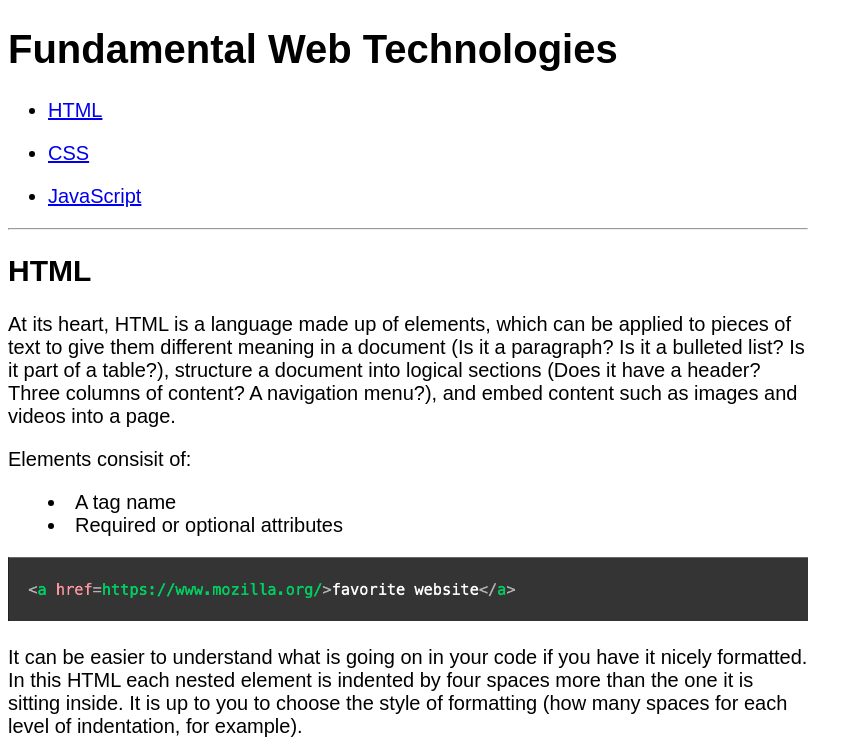
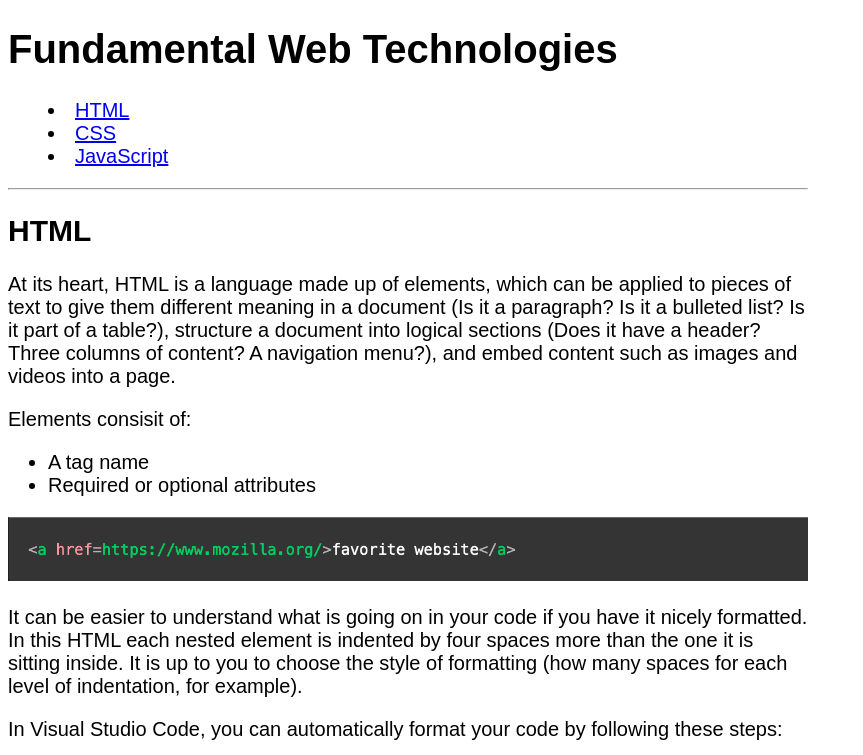
Before and after one commit to Wesley-YWC/acit1620-lab2, a plain HTML site: page index.html in a window 1280 px wide. Shown: the top 755 px of the page, without its empty margins (0-863 px from the left). Drawn offline with Linux system fonts and the light colour scheme.

Commit message:
minor problem about using "menu" and "list" in a proper way

```diff
--- a/index.html
+++ b/index.html
@@ -10,26 +10,18 @@
 <body>
     <h1>Fundamental Web Technologies</h1>
 
-    <ul>
-        <li>
-            <a href="https://developer.mozilla.org/en-US/docs/Learn/HTML/">
-                <p>HTML</p>
-            </a>
-            </li>
-            <li>
-                <a href="https://developer.mozilla.org/en-US/docs/Learn/CSS">
-                    <p>CSS</p>
-                </a>
-                </li>
-                <li>
-                    <a href="https://developer.mozilla.org/en-US/docs/Learn/JavaScript">
-                        <p>JavaScript</p>
-                    </a>
-                    </li>
+    <nav>
+        <menu>
 
-    </ul>
+        <li><a href="#HTML">HTML</a></li>
+        <li><a href="#CSS">CSS</a></li>
+        <li><a href="#JavaScript">JavaScript</a></li>
+
+        </menu>
+    </nav>
+
 <hr>
-    <Section>
+    <Section id="HTML">
 
         <h1>HTML</h1>
 
@@ -39,10 +31,10 @@
 
     <p>Elements consisit of:</p>
 
-    <menu>
+    <ul>
         <li>A tag name</li>
         <li>Required or optional attributes</li>
-    </menu>
+    </ul>
 
     <img src="/element.png"
     />
@@ -58,7 +50,7 @@
 
 </Section>
 <hr>
-<section>
+<Section id="CSS">
 
     <h1>CSS</h1>
 
@@ -73,8 +65,10 @@
 
 </section>
 <hr>
-<section>
+<section id="JavaScript">
+
     <h1>JavaScript</h1>
+
     <p>JavaScript is a programming language that allows you to implement complex functionalities on web pages. Every time a web page does more than just sit there and display static information for you to look at—displaying timely content updates, interactive maps, animated 2D/3D graphics, scrolling video jukeboxes, or more—you can bet that JavaScript is probably involved.</p>
 
     <p>The core client-side JavaScript language consists of some common programming features that allow you to do things like:</p>
```
